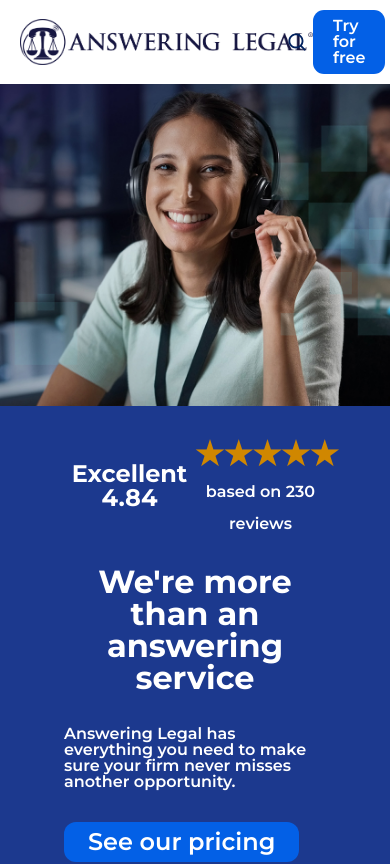
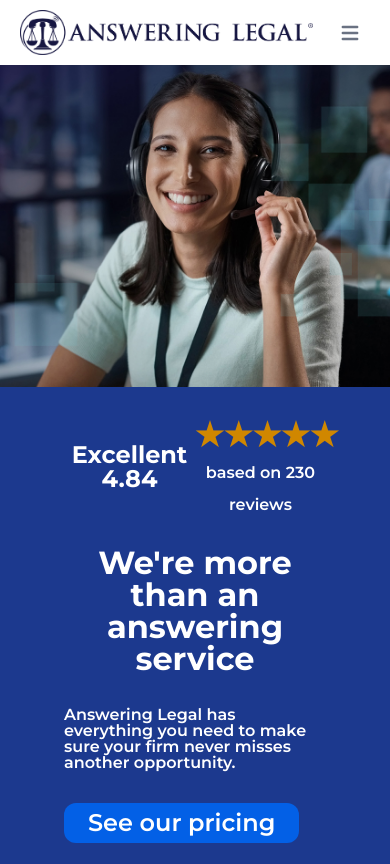
Before and after one commit to enrjon/nextjs-legal-customer-service, a Next.js app in the folder client-support/: page /landing-page in a window 390 px wide. Shown: the top 864 px of the page. Built offline with nearby package versions, Linux system fonts and the light colour scheme.

Commit message:
updating submit

```diff
--- a/client-support/src/app/ui/landing-page/Form.tsx
+++ b/client-support/src/app/ui/landing-page/Form.tsx
@@ -7,7 +7,7 @@ interface FormInput {
     'last-name': string;
     'form-email': string;
     'company-name': string;
-    'cell-phone': number;
+    'cell-phone': string;
 }
 
 export default function Form() {
@@ -89,7 +89,7 @@ export default function Form() {
                 <form
                     onSubmit={(e)=>{
                         e.preventDefault();
-                        handleSubmit(e.target)
+                        handleSubmit(form)
                     }}
                     className="flex flex-col form self-center"
                 >
--- a/client-support/src/app/ui/landing-page/topnav.tsx
+++ b/client-support/src/app/ui/landing-page/topnav.tsx
@@ -69,7 +69,7 @@ export default function TopNav() {
 
                 </div>
                 <div>
-                    <div className="flex content-center justify-end lg:gap-[3px] lg:gap-[9.2px]">
+                    <div className="flex hidden lg:inline-flex content-center justify-end lg:gap-[3px] lg:gap-[9.2px]">
                         <Image
                             width={32}
                             height={32}
```
